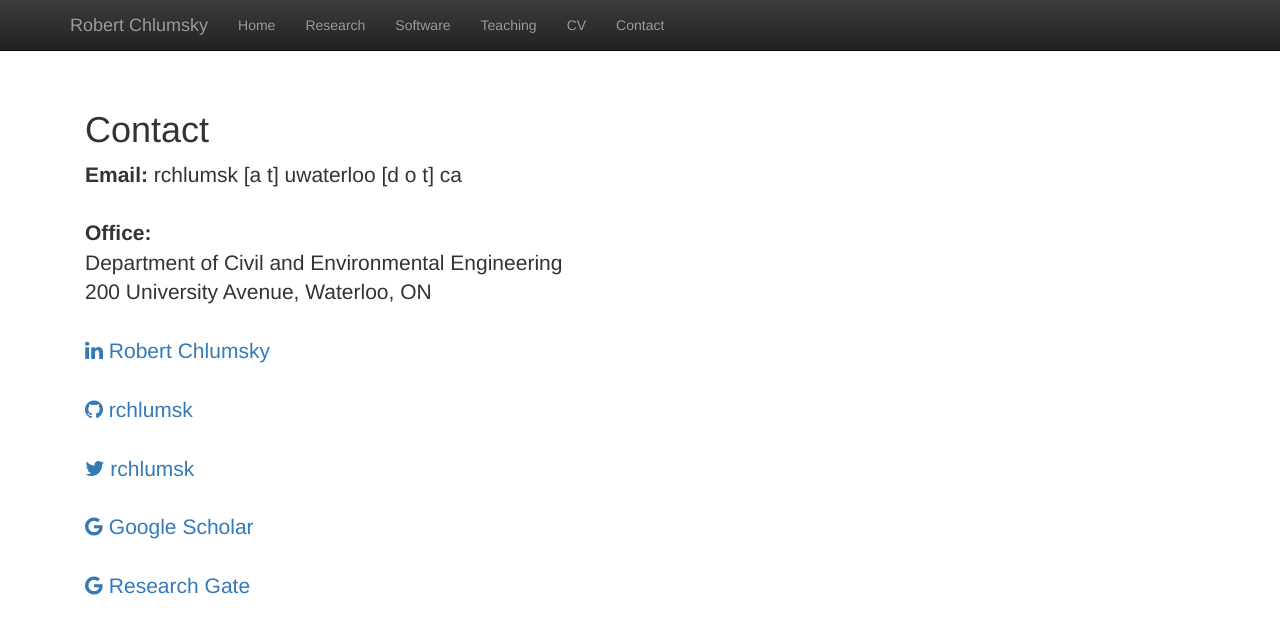
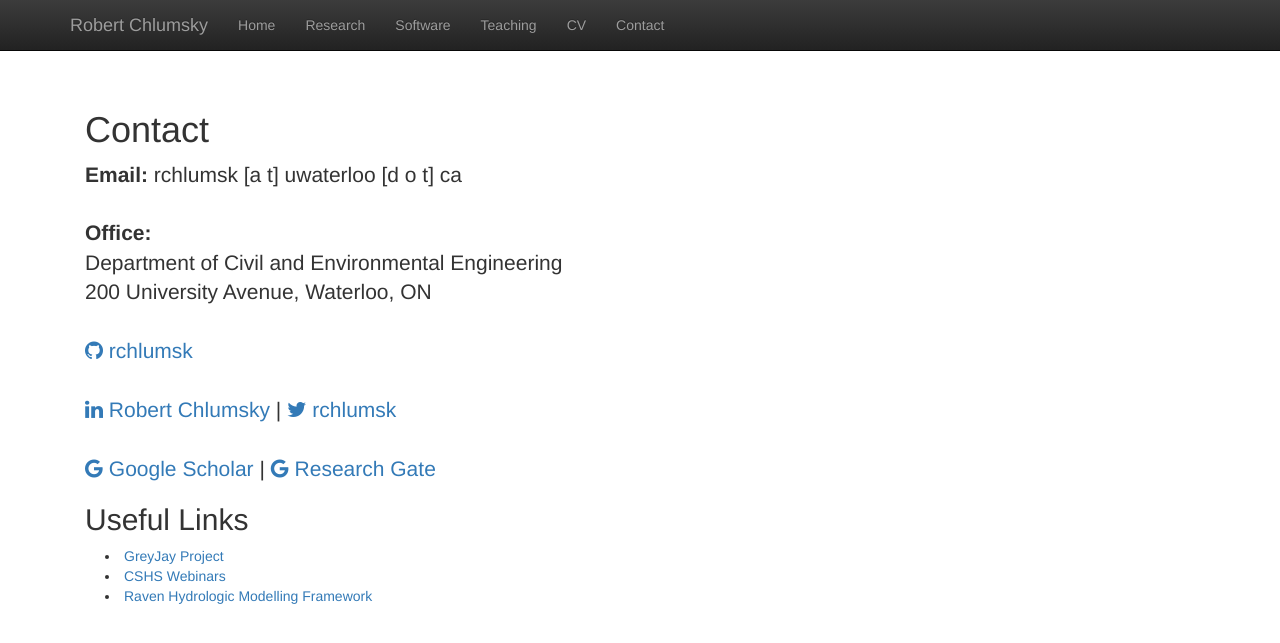
Before and after one commit to rchlumsk/rchlumsk.github.io, a Jekyll site: the page built from contact.html, in a window 1280 px wide. Shown: the top 643 px of the page. Built offline with Jekyll 4.4.1, drawn with Linux system fonts in a browser that asks for light colours; nearby versions of some CDN libraries; library files that are not in the unit come from our copies.

Commit message:
update to contact with useful links, misc other updates

```diff
--- a/contact.html
+++ b/contact.html
@@ -15,13 +15,20 @@ title:  'Contact'
   200 University Avenue, Waterloo, ON <br/>
 
   <br/>
-  <a href = "https://www.linkedin.com/in/robert-chlumsky-86a7a280/"><i class="fa fa-linkedin" aria-hidden="true"></i> Robert Chlumsky</a> <br/>
-  <br/>
   <a href = "https://github.com/rchlumsk"><i class="fa fa-github" aria-hidden="true"></i> rchlumsk</a> <br/>
   <br/>
+  <a href = "https://www.linkedin.com/in/robert-chlumsky-86a7a280/"><i class="fa fa-linkedin" aria-hidden="true"></i> Robert Chlumsky</a> |
   <a href = "https://twitter.com/rchlumsk"><i class="fa fa-twitter" aria-hidden="true"></i> rchlumsk</a> <br/>
   <br/>
-  <a href = "https://scholar.google.ca/citations?user=7jSmCXkAAAAJ&hl=en"><i class="fa fa-google" aria-hidden="true"></i> Google Scholar </a> <br/>
-  <br/>
+  <a href = "https://scholar.google.ca/citations?user=7jSmCXkAAAAJ&hl=en"><i class="fa fa-google" aria-hidden="true"></i> Google Scholar </a> |
   <a href = "https://www.researchgate.net/profile/R_Chlumsky"><i class="fa fa-google" aria-hidden="true"></i> Research Gate </a> <br/>
 </p>
+
+
+<h2>Useful Links</h2>
+<p class="content" style="padding:0px;margin:0px 20px 0px;">
+    <li style="padding:0px;margin:0px 20px 0px;"> <a href = "https://cshs.cwra.org/greyjay/">GreyJay Project</a>  </li>
+	<li style="padding:0px;margin:0px 20px 0px;"> <a href = "https://cshs.cwra.org/webinars/">CSHS Webinars</a>  </li>
+	<li style="padding:0px;margin:0px 20px 0px;"> <a href = "http://raven.uwaterloo.ca/">Raven Hydrologic Modelling Framework</a>  </li>
+  <br/>
+</p>
```
Also changed, not shown: software.html (+13 -3 lines), README.md.
